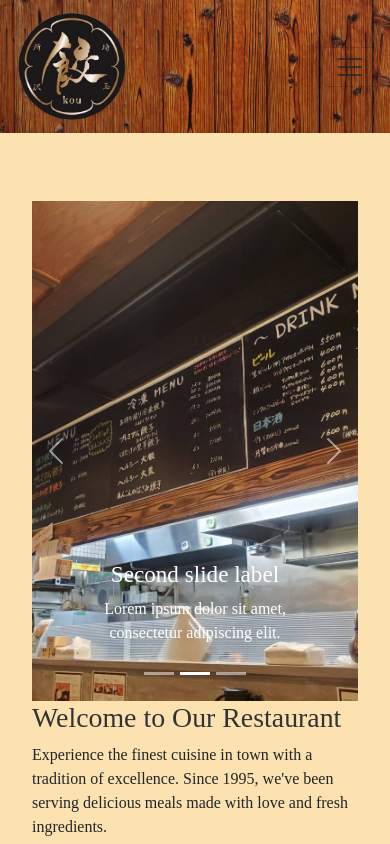
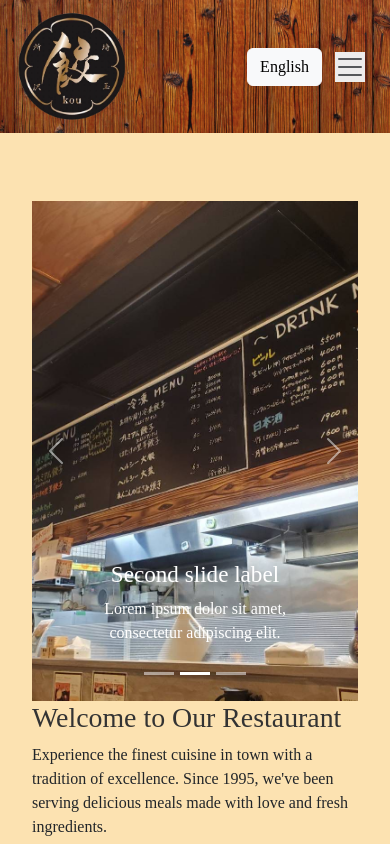
Before and after one commit to shayansj7/gyouzasenmonten-kou, a Next.js app: page / in a window 390 px wide. Shown: the top 844 px of the page. Built offline with nearby package versions, Linux system fonts and the light colour scheme.

Commit message:
Added a Language button.

```diff
--- a/components/Layout.jsx
+++ b/components/Layout.jsx
@@ -32,7 +32,7 @@
     <>
       <Navbar expand="lg" sticky="top"
         className={`custom-navbar ${hidden ? "hidden" : ""}`}
-        expanded={isExpanded} on onToggle={(expanded) => setIsExpanded(expanded)}
+        expanded={isExpanded} onToggle={(expanded) => setIsExpanded(expanded)}
       >
         <Container>
           <div>
@@ -44,12 +44,22 @@
               />
             </Navbar.Brand>
           </div>
+          <div className="d-flex align-items-center gap-3" id="btn-link">
+            {!isExpanded && (
+              <a className="language" href="https://gyouzakou.stores.jp/" target="_blank" rel="noopener noreferrer" onClick={navLinkClicked}>
+                <Button variant="light" className='d-lg-none'>English</Button>
+              </a>
+            )}
+          </div>
           <Navbar.Toggle aria-controls="basic-navbar-nav" />
           <Navbar.Collapse id="basic-navbar-nav">
             <div className='nav-menu'>
               <div className="d-flex align-items-center gap-3" id='btn-link'>
                 <a href="https://gyouzakou.stores.jp/" target="_blank" rel="noopener noreferrer" onClick={navLinkClicked}>
                   <Button variant="danger">お取り寄せ</Button>
+                </a>
+                <a className="language" href="https://gyouzakou.stores.jp/" target="_blank" rel="noopener noreferrer" onClick={navLinkClicked}>
+                  <Button variant="light">English</Button>
                 </a>
                 <a href="https://www.instagram.com/gyouza_kou0501/" target="_blank" rel="noopener noreferrer" onClick={navLinkClicked}>
                   <FaInstagram style={{ color: 'white', fontSize: '36px' }} />
--- a/styles/globals.css
+++ b/styles/globals.css
@@ -71,6 +71,14 @@
   font: bolder;
 }
 
+.custom-navbar .navbar-toggler {
+  border-color: transparent; /* Remove the border */
+}
+
+.custom-navbar .navbar-toggler-icon {
+ background-color: #edecec;
+}
+
 /* footer */
 footer {
   background-color: #212529; /* Dark background */
```
